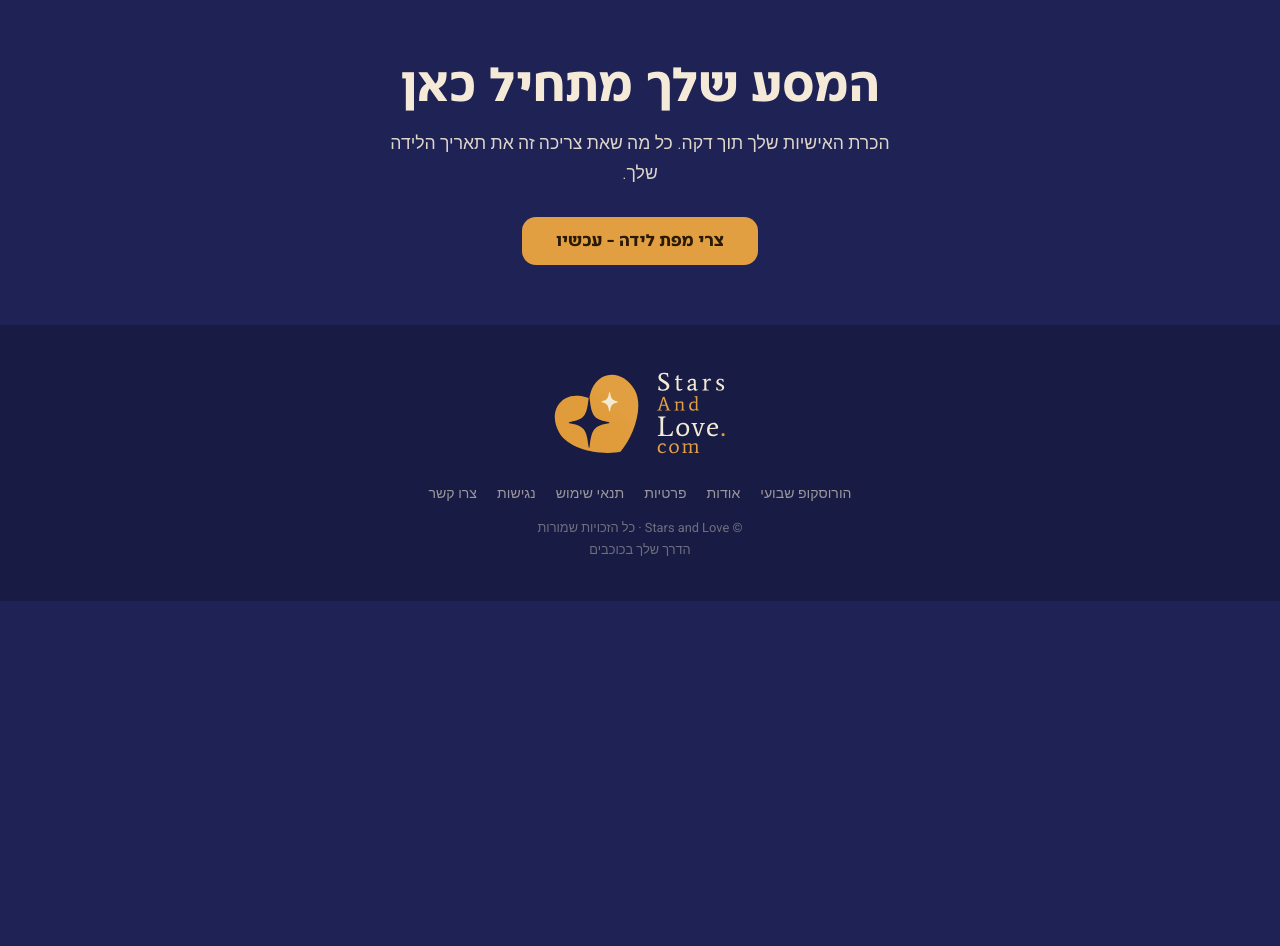
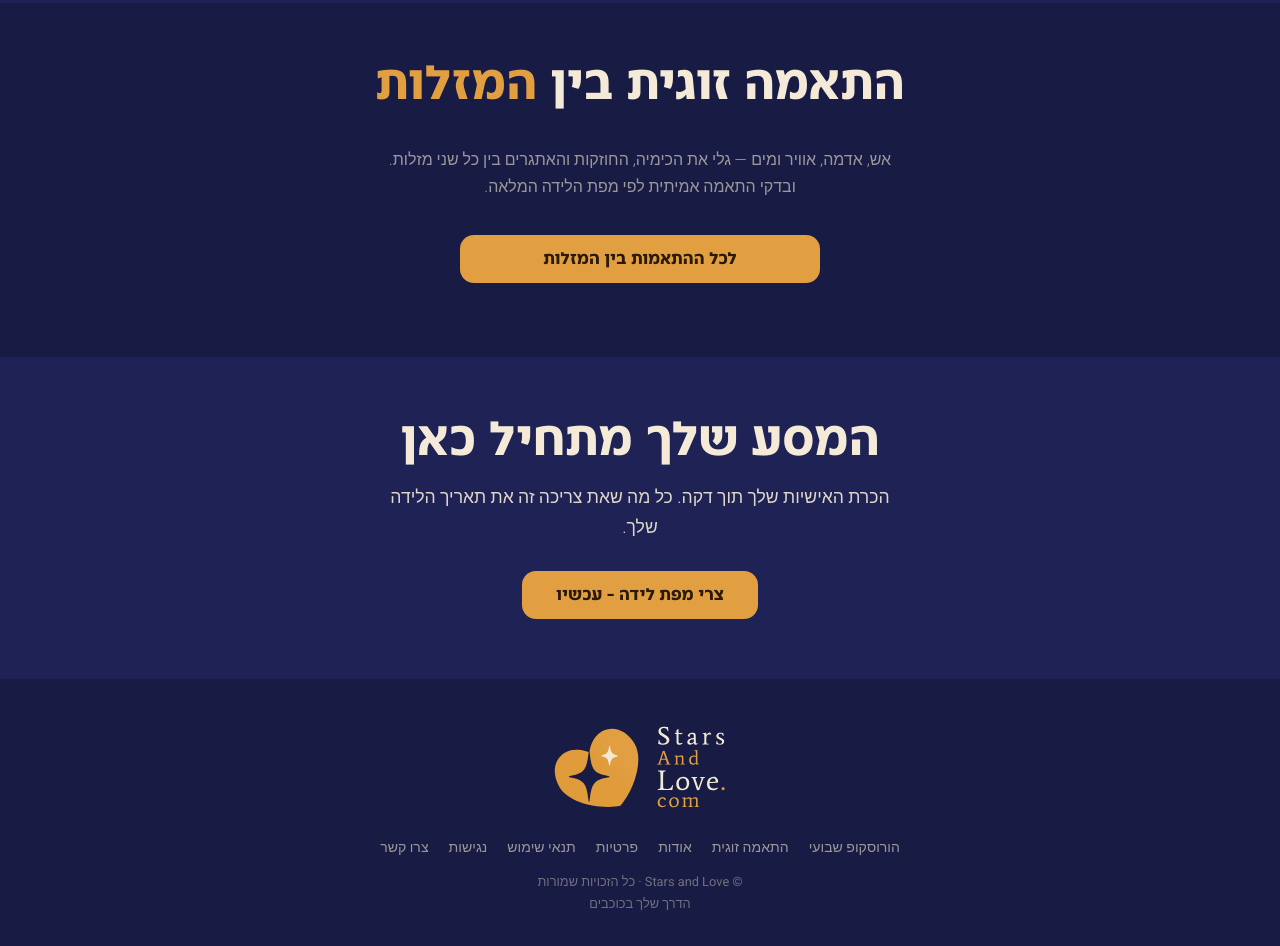
Before and after one commit to Studiail/starsandlove, a website: page static/index.html in a window 1280 px wide. Shown: the part 1855-2801 px from the top of the page. Before the commit the page ends 2456 px from the top, so only its background shows below. Drawn offline with Linux system fonts and the light colour scheme.

Commit message:
הוספת קישורי 'התאמה זוגית' לדף הבית (פוטר + סקשן ייעודי) — גילוי 66 עמודי ההתאמה

```diff
--- a/static/index.html
+++ b/static/index.html
@@ -180,6 +180,14 @@
     </div>
   </div></section>
 
+  <section class="band alt"><div class="wrap">
+    <h2 class="section-title reveal">התאמה זוגית בין <span class="accent">המזלות</span></h2>
+    <p class="section-sub reveal">אש, אדמה, אוויר ומים — גלי את הכימיה, החוזקות והאתגרים בין כל שני מזלות. ובדקי התאמה אמיתית לפי מפת הלידה המלאה.</p>
+    <div class="ctaband" style="padding-top:6px">
+      <a class="btn btn-block reveal" href="/compatibility/">לכל ההתאמות בין המזלות</a>
+    </div>
+  </div></section>
+
   <section class="final"><div class="wrap">
     <h2 class="reveal">המסע שלך מתחיל כאן</h2>
     <p class="reveal">הכרת האישיות שלך תוך דקה. כל מה שאת צריכה זה את תאריך הלידה שלך.</p>
@@ -191,6 +199,7 @@
   <img src="logo.svg" alt="Stars and Love">
   <div class="links">
     <a href="/horoscope/">הורוסקופ שבועי</a>
+    <a href="/compatibility/">התאמה זוגית</a>
     <a href="https://starsandlove.com/About">אודות</a>
     <a href="https://starsandlove.com/Privacy">פרטיות</a>
     <a href="https://starsandlove.com/Terms">תנאי שימוש</a>
```
